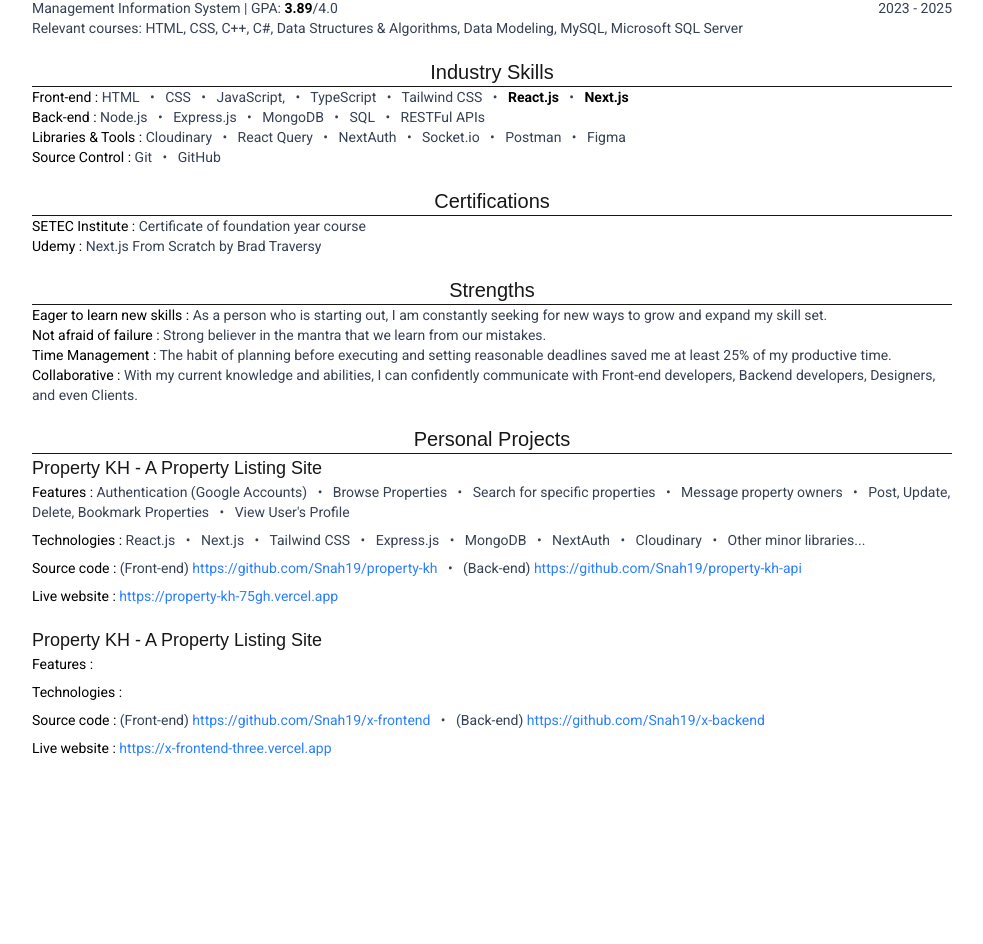
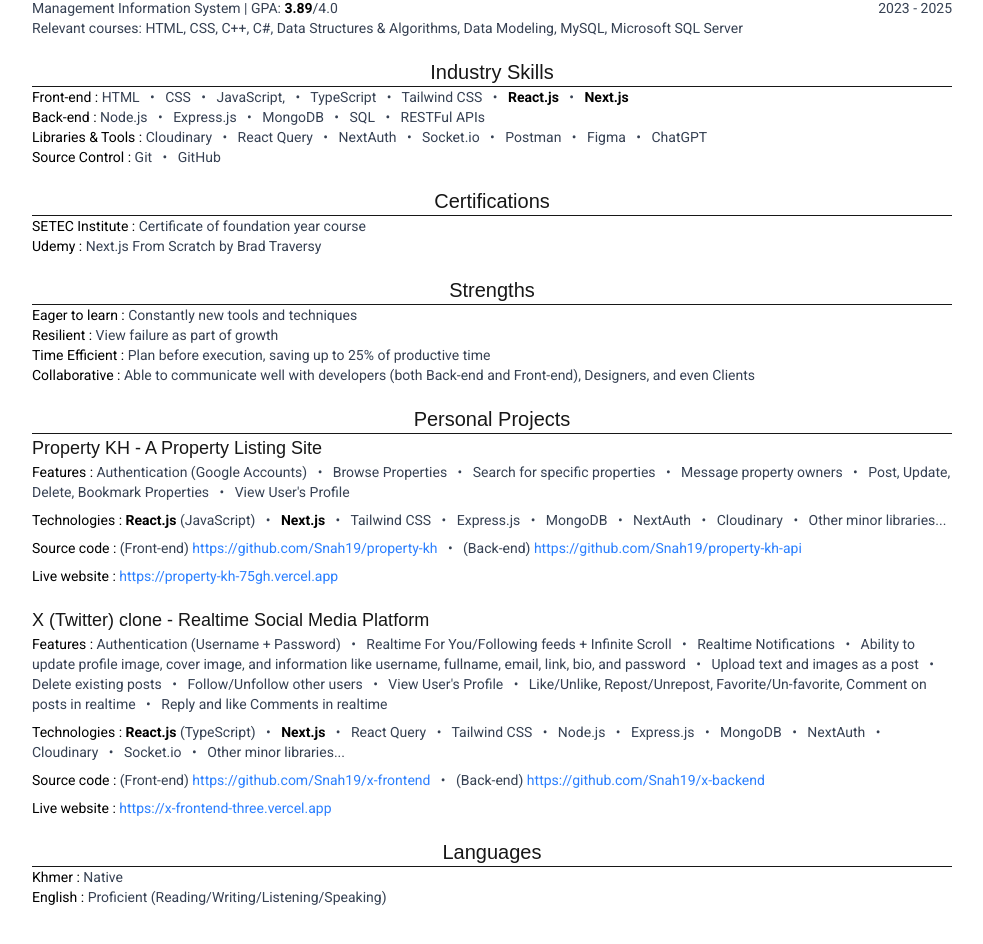
Before and after one commit to Snah19/bolveasna-cv, a Next.js app: page / in a window 1280 px wide. Shown: the part 296-1240 px from the top of the page, without its empty margins (148-1131 px from the left). Before the commit the page ends 1114 px from the top, so only its background shows below. Built offline with nearby package versions, Linux system fonts and the light colour scheme; a web font is replaced by a local one.

Commit message:
7/10/2025

```diff
--- a/app/page.jsx
+++ b/app/page.jsx
@@ -32,7 +32,7 @@ const HomePage = () => {
           <hr />
           <p className={`${roboto.className} text-sm text-gray-700`}> <span className="text-black">Front-end : </span> HTML &nbsp; &bull; &nbsp; CSS &nbsp; &bull; &nbsp; JavaScript, &nbsp; &bull; &nbsp; TypeScript &nbsp; &bull; &nbsp; Tailwind CSS &nbsp; &bull; &nbsp; <span className="font-bold text-black">React.js</span> &nbsp; &bull; &nbsp; <span className="font-bold text-black">Next.js</span></p>
           <p className={`${roboto.className} text-sm text-gray-700`}><span className="text-black">Back-end : </span> Node.js &nbsp; &bull; &nbsp; Express.js &nbsp; &bull; &nbsp; MongoDB &nbsp; &bull; &nbsp; SQL &nbsp; &bull; &nbsp; RESTFul APIs</p>
-          <p className={`${roboto.className} text-sm text-gray-700`}><span className="text-black">Libraries & Tools : </span>Cloudinary &nbsp; &bull; &nbsp; React Query &nbsp; &bull; &nbsp; NextAuth &nbsp; &bull; &nbsp; Socket.io &nbsp; &bull; &nbsp; Postman &nbsp; &bull; &nbsp; Figma</p>
+          <p className={`${roboto.className} text-sm text-gray-700`}><span className="text-black">Libraries & Tools : </span>Cloudinary &nbsp; &bull; &nbsp; React Query &nbsp; &bull; &nbsp; NextAuth &nbsp; &bull; &nbsp; Socket.io &nbsp; &bull; &nbsp; Postman &nbsp; &bull; &nbsp; Figma &nbsp; &bull; &nbsp; ChatGPT</p>
           <p className={`${roboto.className} text-sm text-gray-700`}><span className="text-black">Source Control : </span> Git &nbsp; &bull; &nbsp; GitHub </p>
         </div>
 
@@ -46,10 +46,10 @@ const HomePage = () => {
         <div>
           <h2 className="text-xl text-center">Strengths</h2>
           <hr />
-          <p className={`${roboto.className} text-sm text-gray-700`}> <span className="text-black">Eager to learn new skills : </span> As a person who is starting out, I am constantly seeking for new ways to grow and expand my skill set.</p>
-          <p className={`${roboto.className} text-sm text-gray-700`}> <span className="text-black">Not afraid of failure : </span> Strong believer in the mantra that we learn from our mistakes.</p>
-          <p className={`${roboto.className} text-sm text-gray-700`}> <span className="text-black">Time Management : </span> The habit of planning before executing and setting reasonable deadlines saved me at least 25% of my productive time.</p>
-          <p className={`${roboto.className} text-sm text-gray-700`}> <span className="text-black">Collaborative : </span> With my current knowledge and abilities, I can confidently communicate with Front-end developers, Backend developers, Designers, and even Clients.</p>
+          <p className={`${roboto.className} text-sm text-gray-700`}> <span className="text-black">Eager to learn : </span> Constantly new tools and techniques</p>
+          <p className={`${roboto.className} text-sm text-gray-700`}> <span className="text-black">Resilient : </span> View failure as part of growth</p>
+          <p className={`${roboto.className} text-sm text-gray-700`}> <span className="text-black">Time Efficient : </span> Plan before execution, saving up to 25% of productive time</p>
+          <p className={`${roboto.className} text-sm text-gray-700`}> <span className="text-black">Collaborative : </span> Able to communicate well with developers (both Back-end and Front-end), Designers, and even Clients</p>
         </div>
 
         <div>
@@ -58,17 +58,24 @@ const HomePage = () => {
           <h3 className="text-lg">Property KH - A Property Listing Site</h3>
           <div className="space-y-2">
             <p className={`${roboto.className} text-sm text-gray-700`}> <span className="text-black">Features : </span> Authentication (Google Accounts) &nbsp; &bull; &nbsp; Browse Properties &nbsp; &bull; &nbsp; Search for specific properties &nbsp; &bull; &nbsp;  Message property owners &nbsp; &bull; &nbsp; Post, Update, Delete, Bookmark Properties &nbsp; &bull; &nbsp; View User's Profile</p>
-            <p className={`${roboto.className} text-sm text-gray-700`}> <span className="text-black">Technologies : </span> React.js &nbsp; &bull; &nbsp; Next.js &nbsp; &bull; &nbsp; Tailwind CSS &nbsp; &bull; &nbsp; Express.js &nbsp; &bull; &nbsp; MongoDB &nbsp; &bull; &nbsp; NextAuth &nbsp; &bull; &nbsp; Cloudinary &nbsp; &bull; &nbsp; Other minor libraries...</p>
+            <p className={`${roboto.className} text-sm text-gray-700`}> <span className="text-black">Technologies : </span> <span className="font-bold text-black">React.js</span> (JavaScript) &nbsp; &bull; &nbsp; <span className="font-bold text-black">Next.js</span> &nbsp; &bull; &nbsp; Tailwind CSS &nbsp; &bull; &nbsp; Express.js &nbsp; &bull; &nbsp; MongoDB &nbsp; &bull; &nbsp; NextAuth &nbsp; &bull; &nbsp; Cloudinary &nbsp; &bull; &nbsp; Other minor libraries...</p>
             <p className={`${roboto.className} text-sm text-gray-700`}> <span className="text-black">Source code : </span> (Front-end) <a className="text-blue-500" href="https://github.com/Snah19/property-kh">https://github.com/Snah19/property-kh</a> &nbsp; &bull; &nbsp; (Back-end) <a className="text-blue-500" href="https://github.com/Snah19/property-kh-api">https://github.com/Snah19/property-kh-api</a></p>
             <p className={`${roboto.className} text-sm text-gray-700`}> <span className="text-black">Live website : </span> <a className="text-blue-500" href="https://property-kh-75gh.vercel.app">https://property-kh-75gh.vercel.app</a></p>
           </div>
-          <h3 className="mt-5 text-lg">Property KH - A Property Listing Site</h3>
+          <h3 className="mt-5 text-lg">X (Twitter) clone - Realtime Social Media Platform</h3>
           <div className="space-y-2">
-            <p className={`${roboto.className} text-sm text-gray-700`}> <span className="text-black">Features : </span> </p>
-            <p className={`${roboto.className} text-sm text-gray-700`}> <span className="text-black">Technologies : </span> </p>
+            <p className={`${roboto.className} text-sm text-gray-700`}> <span className="text-black">Features : </span>Authentication (Username + Password) &nbsp; &bull; &nbsp; Realtime For You/Following feeds + Infinite Scroll &nbsp; &bull; &nbsp; Realtime Notifications &nbsp; &bull; &nbsp; Ability to update profile image, cover image, and information like username, fullname, email, link, bio, and password  &nbsp; &bull; &nbsp; Upload text and images as a post &nbsp; &bull; &nbsp; Delete existing posts &nbsp; &bull; &nbsp; Follow/Unfollow other users &nbsp; &bull; &nbsp; View User's Profile &nbsp; &bull; &nbsp; Like/Unlike, Repost/Unrepost, Favorite/Un-favorite, Comment on posts in realtime &nbsp; &bull; &nbsp; Reply and like Comments in realtime</p>
+            <p className={`${roboto.className} text-sm text-gray-700`}> <span className="text-black">Technologies : </span> <span className="font-bold text-black">React.js</span> (TypeScript) &nbsp; &bull; &nbsp; <span className="font-bold text-black">Next.js</span> &nbsp; &bull; &nbsp; React Query &nbsp; &bull; &nbsp; Tailwind CSS &nbsp; &bull; &nbsp; Node.js &nbsp; &bull; &nbsp; Express.js &nbsp; &bull; &nbsp; MongoDB &nbsp; &bull; &nbsp; NextAuth &nbsp; &bull; &nbsp; Cloudinary &nbsp; &bull; &nbsp; Socket.io &nbsp; &bull; &nbsp; Other minor libraries...</p>
             <p className={`${roboto.className} text-sm text-gray-700`}> <span className="text-black">Source code : </span> (Front-end) <a className="text-blue-500" href="https://github.com/Snah19/x-frontend">https://github.com/Snah19/x-frontend</a> &nbsp; &bull; &nbsp; (Back-end) <a className="text-blue-500" href="https://github.com/Snah19/x-backend">https://github.com/Snah19/x-backend</a></p>
             <p className={`${roboto.className} text-sm text-gray-700`}> <span className="text-black">Live website : </span> <a className="text-blue-500" href="https://x-frontend-three.vercel.app">https://x-frontend-three.vercel.app</a></p>
           </div>
+        </div>
+
+        <div>
+          <h2 className="text-xl text-center">Languages</h2>
+          <hr />
+          <p className={`${roboto.className} text-sm text-gray-700`}> <span className="text-black">Khmer : </span> Native</p>
+          <p className={`${roboto.className} text-sm text-gray-700`}> <span className="text-black">English : </span> Proficient (Reading/Writing/Listening/Speaking)</p>
         </div>
       </div>
     </main>
```
